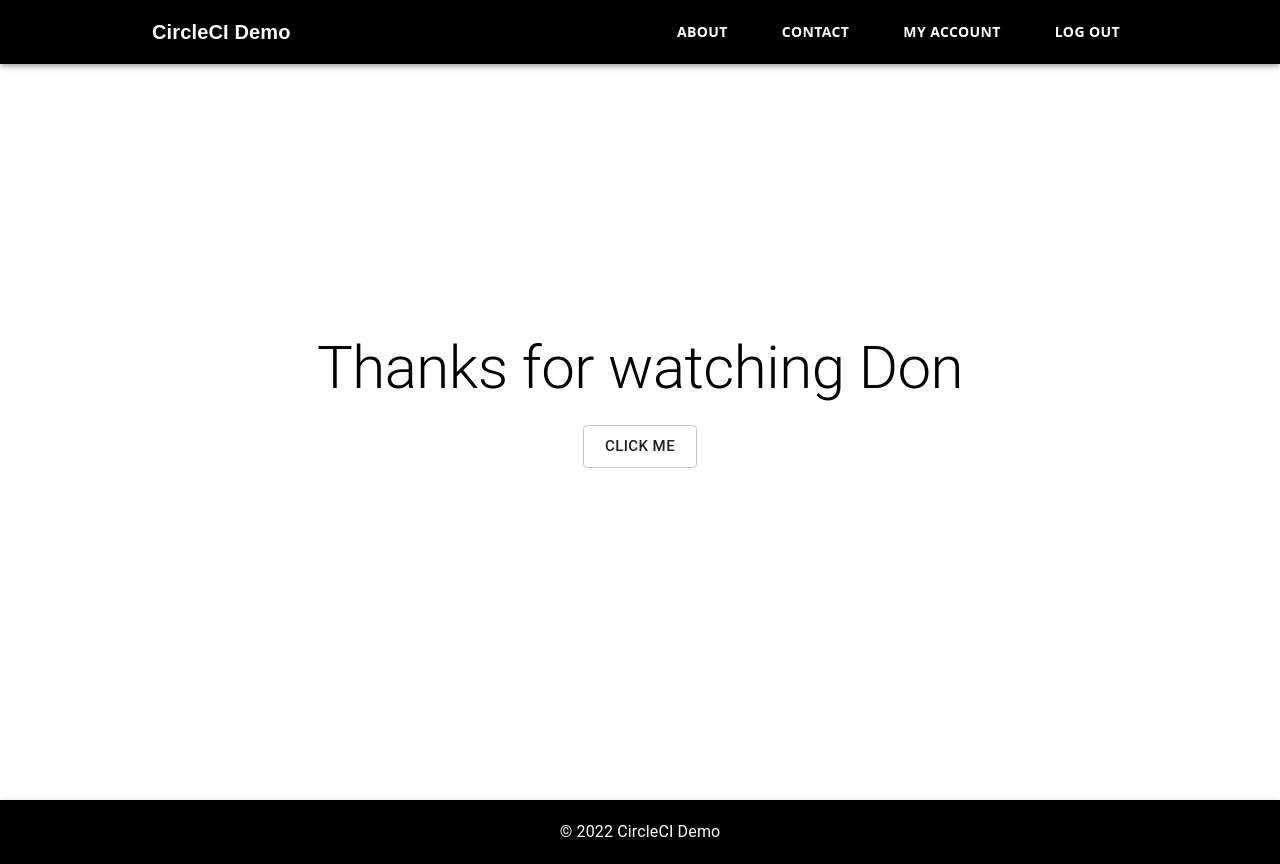
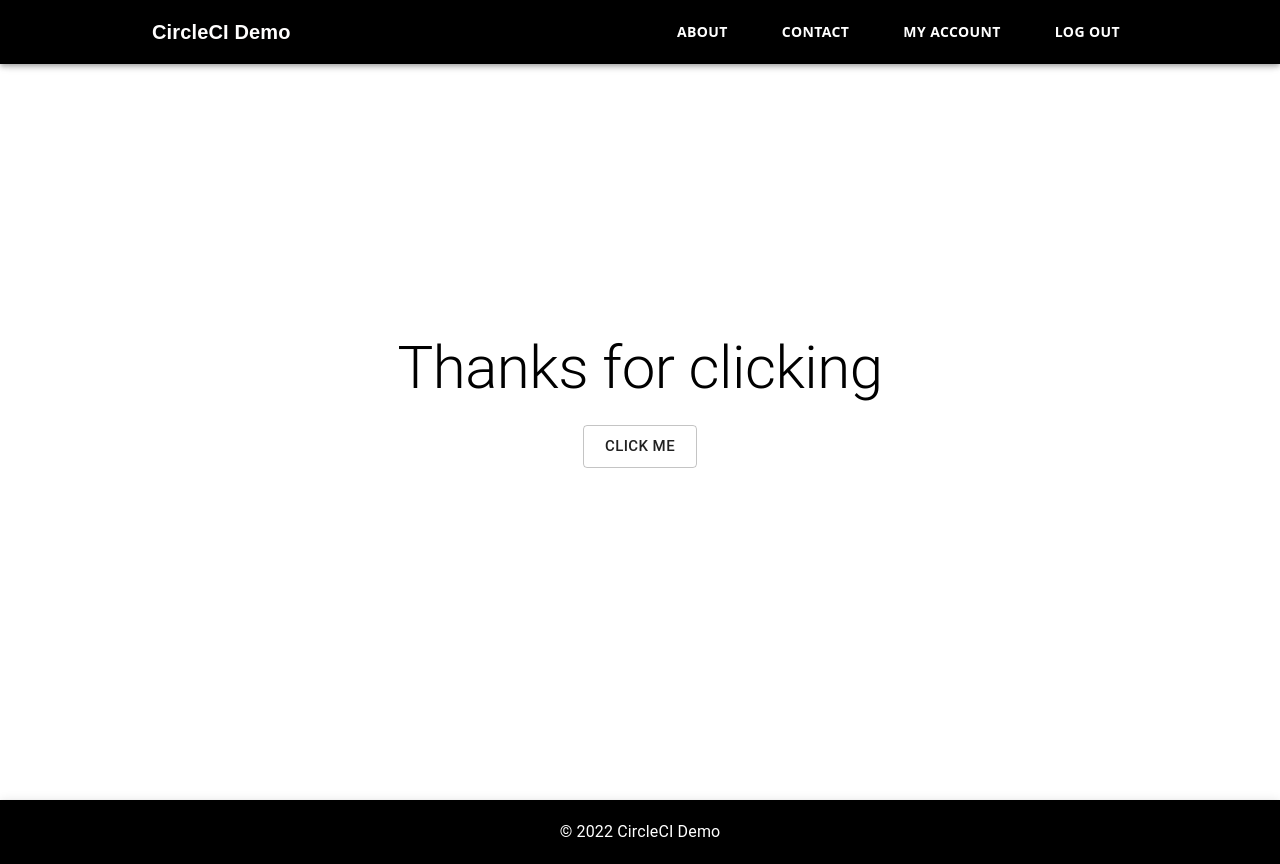
Before and after one commit to AwesomeCICD/CCI-React-Demo, a React (Create React App) app: page / in a window 1280 px wide. Both pictures are taken after a click on the button "CLICK ME". Built offline with nearby package versions, Linux system fonts and the light colour scheme.

Commit message:
fix broken test

```diff
--- a/src/App.js
+++ b/src/App.js
@@ -19,7 +19,7 @@ function App() {
       <div className="body">
         {click ? (
           <Typography variant="h2" gutterBottom>
-            Thanks for watching Don
+            Thanks for clicking
           </Typography>
         ) : (
           <Typography variant="h2" gutterBottom>
```
Also changed, not shown: 1 other file (tests, documents, lock files or other folders).
